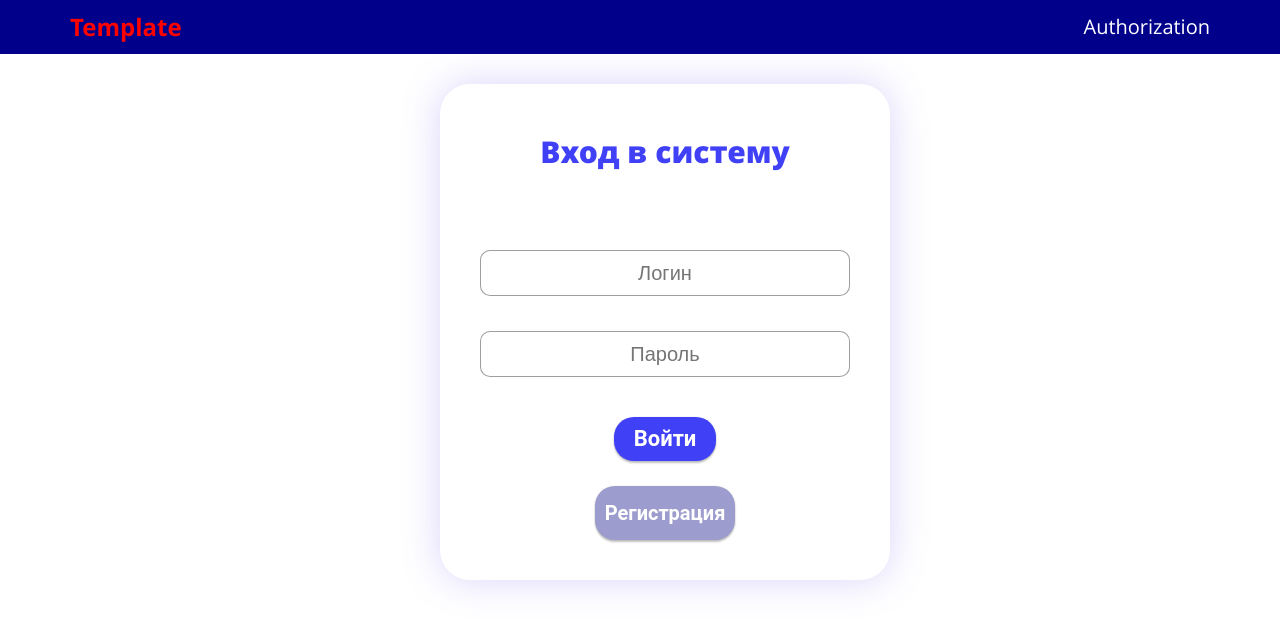
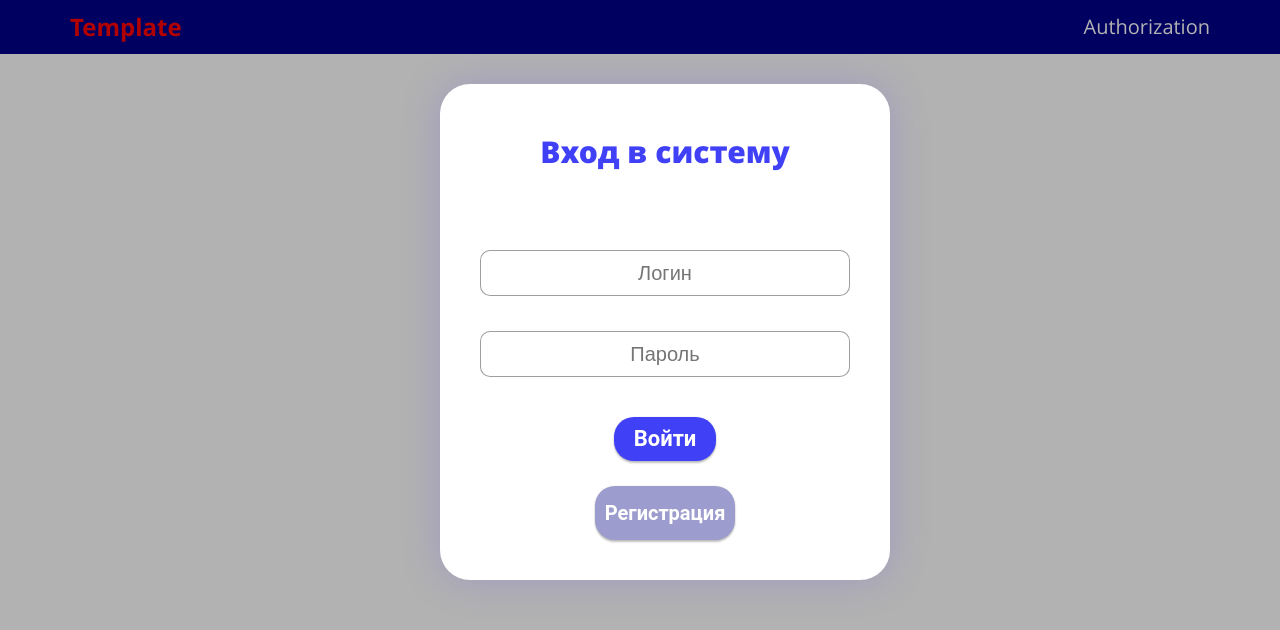
Before and after one commit to IvanPeleshok/React-Redux-Typescript-Template, a React (Create React App) app: page / in a window 1280 px wide. Both pictures are taken after a click on the item "Authorization". Shown: the top 630 px of the page. Built offline with nearby package versions, Linux system fonts and the light colour scheme.

Commit message:
create Popup/delete CSSTransiton from Header

```diff
--- a/package.json
+++ b/package.json
@@ -41,6 +41,7 @@
     "react-transition-group": "^4.4.1",
     "redux-devtools-extension": "^2.13.8",
     "redux-thunk": "^2.3.0",
+    "styled-components": "^5.2.1",
     "typescript": "^3.7.5",
     "yup": "^0.29.3"
   },
@@ -64,5 +65,8 @@
       "last 1 firefox version",
       "last 1 safari version"
     ]
+  },
+  "devDependencies": {
+    "@types/styled-components": "^5.1.4"
   }
 }
--- a/src/assets/scss/TransitionGroup.scss
+++ b/src/assets/scss/TransitionGroup.scss
@@ -1,7 +1,7 @@
 @keyframes show-item {
     0% {
         opacity: 0;
-        transform: translateX(200px);
+        transform: translateY(200px);
     }
 
     50% {
@@ -9,18 +9,18 @@
     }
 
     100% {
-        transform: translateX(0px);
+        transform: translateY(0px);
     }
 }
 
 @keyframes hide-item {
     0% {
         opacity: 1;
-        transform: translateX(0px);
+        transform: translateY(0px);
     }
 
     100% {
         opacity: 0;
-        transform: translateX(-200px);
+        transform: translateY(-200px);
     }
 }
--- a/src/components/AuthForm/AuthForm.module.scss
+++ b/src/components/AuthForm/AuthForm.module.scss
@@ -1,4 +1,8 @@
+@import '../../assets/scss/TransitionGroup.scss';
+
 .loginPage {
+	animation: show-item .6s forwards;
+
 
 	height: 100%;
 	position: relative;
--- a/src/components/AuthForm/AuthForm.tsx
+++ b/src/components/AuthForm/AuthForm.tsx
@@ -1,6 +1,4 @@
 import React, { memo, useState } from "react"
-import { useSelector } from "react-redux"
-import { meSelectors } from "../../redux/selectors/selectors"
 import { LoginForm } from "./LoginForm"
 import { RegistrationForm } from "./RegistrationForm"
 
@@ -8,7 +6,6 @@ export enum AuthPhaseEnum {
   login,
   registation,
 }
-
 
 export const AuthForm = memo(() => {
   const [authPhase, setAuthPhase] = useState(AuthPhaseEnum.login)
@@ -19,6 +16,5 @@ export const AuthForm = memo(() => {
     renderComponent = <RegistrationForm setAuthPhase={setAuthPhase} />
   }
 
-
   return <>{renderComponent}</>
 })
--- /dev/null
+++ b/src/components/Common/Popup/Popup.tsx
@@ -0,0 +1,43 @@
+import React, { useEffect, useRef, memo, ReactNode } from "react"
+import styled from "styled-components"
+
+interface IProps {
+  setOpen: (state: boolean) => void
+  children?: ReactNode
+}
+
+export const Popup = memo<IProps>(({ setOpen, children }) => {
+  const modalRef = useRef<HTMLDivElement>(null)
+
+  useEffect(() => {
+    document.addEventListener("click", (e: any) => {
+      if (modalRef.current && !modalRef.current.contains(e.target)) {
+        e.stopPropagation()
+      }
+    })
+    return () => {
+      document.removeEventListener("click", () => {})
+    }
+  }, [])
+  return (
+    <>
+      <PopupBg
+        onClick={() => {
+          setOpen(false)
+        }}
+      />
+      <div ref={modalRef}>{children}</div>
+    </>
+  )
+})
+
+const PopupBg = styled.div`
+  position: absolute;
+  top: 0;
+  left: 0;
+  height: 100%;
+  width: 100%;
+  background: #000;
+  opacity: 0.3;
+  zindex: 3;
+`
--- a/src/components/Header/Header.module.scss
+++ b/src/components/Header/Header.module.scss
@@ -1,15 +1,3 @@
-@import '../../assets/scss/TransitionGroup.scss';
-
-
-.enterActive {
-    animation: show-item .6s forwards;
-}
-
-
-.exitActive {
-    animation: hide-item .6s forwards;
-}
-
 .header {
 
     background: darkblue;
--- a/src/components/Header/Header.tsx
+++ b/src/components/Header/Header.tsx
@@ -1,6 +1,7 @@
 import React, { FC, useState } from "react"
 import { CSSTransition } from "react-transition-group"
 import { AuthForm } from "../AuthForm/AuthForm"
+import { Popup } from "../Common/Popup/Popup"
 import s from "./Header.module.scss"
 
 export const Header: FC = () => {
@@ -25,18 +26,11 @@ export const Header: FC = () => {
           </div>
         </div>
       </header>
-      <CSSTransition
-        in={isOpen}
-        timeout={500}
-        mountOnEnter
-        unmountOnExit
-        classNames={{
-          enterActive: s.enterActive,
-          exitActive: s.exitActive,
-        }}
-      >
-        <AuthForm/>
-      </CSSTransition>
+      {isOpen && (
+        <Popup setOpen={setOpen}>
+          <AuthForm />
+        </Popup>
+      )}
     </>
   )
 }
```
Also changed, not shown: src/components/Common/FormComponents.module.scss (deleted, +0 -103 lines), 1 other file (tests, documents, lock files or other folders).
